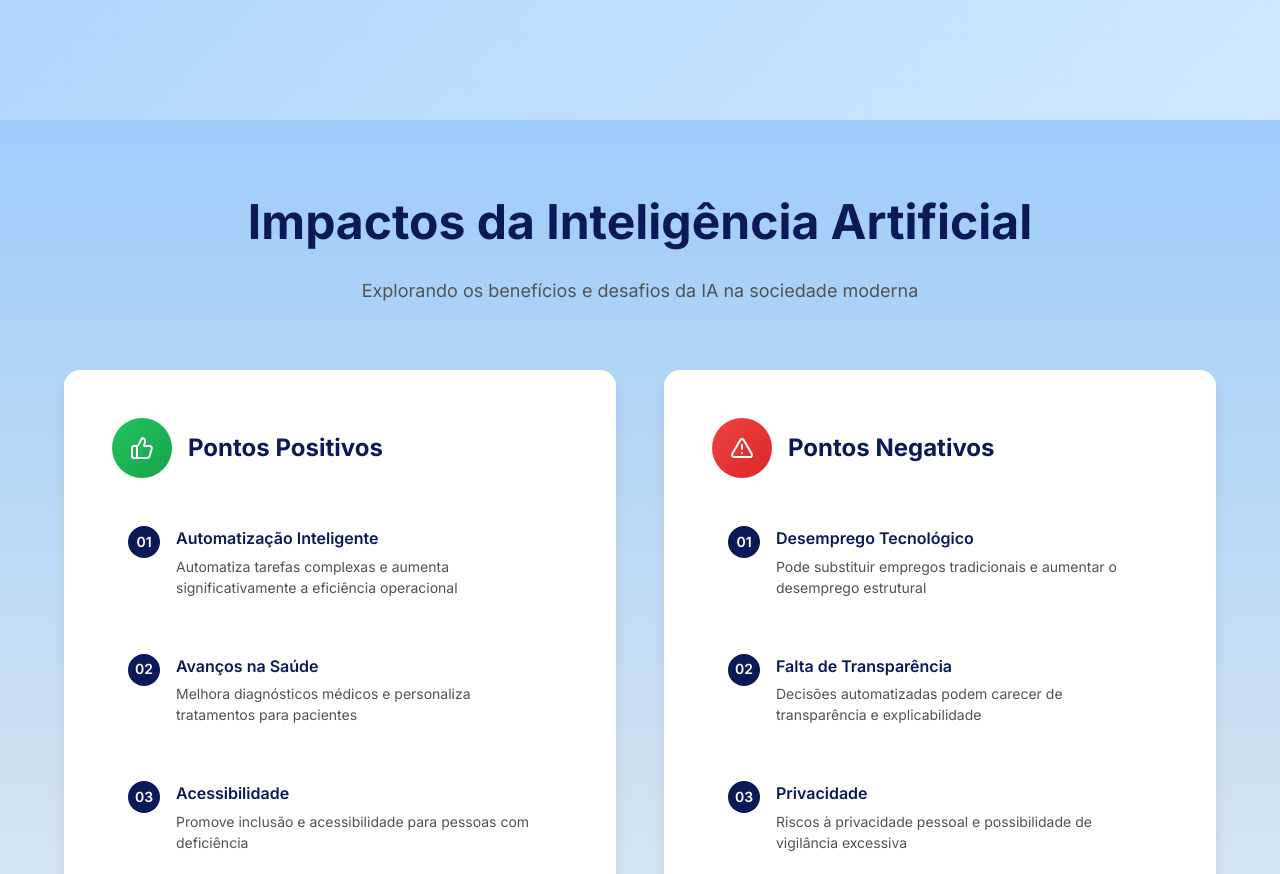
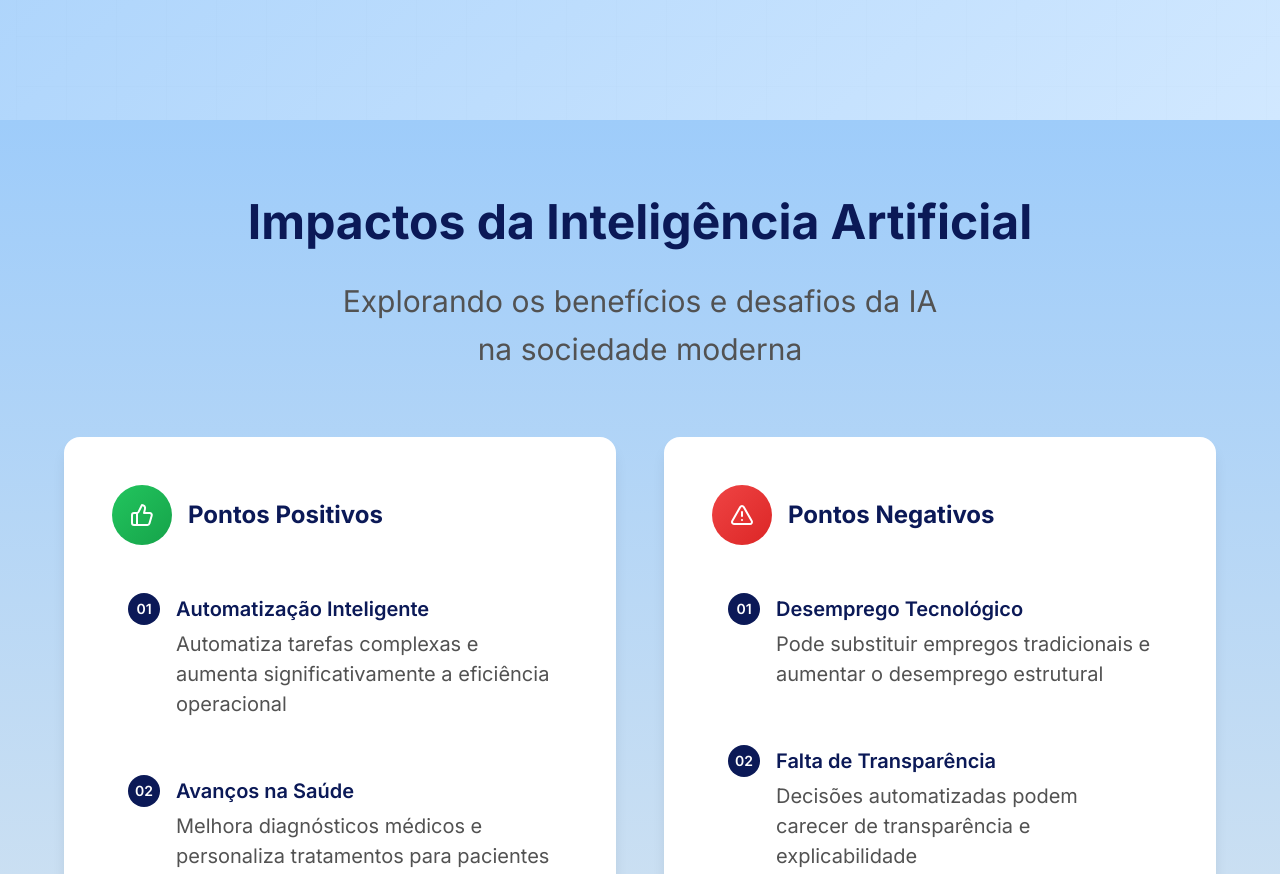
Before and after one commit to DaviGab-web/Importancia_das_IAs, a plain HTML site: page index.html in a window 1280 px wide. Shown: the part 680-1554 px from the top of the page. Drawn offline with nearby package versions, Linux system fonts and the light colour scheme.

Commit message:
pequenas mudanças

```diff
--- a/style_melhorado.css
+++ b/style_melhorado.css
@@ -300,6 +300,7 @@ body {
 .points-section {
     padding: var(--spacing-3xl) 0;
     background: linear-gradient(to bottom, var(--secondary-blue), var(--background-light));
+    font-size: 20px;
 }
 
 .section-header {
@@ -315,7 +316,7 @@ body {
 }
 
 .section-subtitle {
-    font-size: 1.125rem;
+    font-size: 30px;
     color: var(--gray-600);
     max-width: 600px;
     margin: 0 auto;
@@ -429,7 +430,7 @@ body {
 
 .point-content p {
     color: var(--gray-600);
-    font-size: 0.875rem;
+    font-size: 20px;
     line-height: 1.5;
 }
 
```
